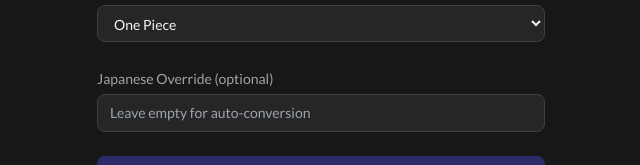
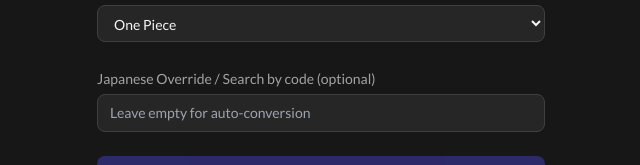
Before and after one commit to davidsugi/price-checker, a React (Vite) app: page / in a window 1280 px wide. Shown: the part 217-382 px from the top of the page, without its empty margins (319-959 px from the left). Built offline with nearby package versions, Linux system fonts and the light colour scheme.

Commit message:
minor: field name

```diff
--- a/src/App.tsx
+++ b/src/App.tsx
@@ -308,7 +308,7 @@
             htmlFor="japaneseOverride"
             className="text-sm text-neutral-400"
           >
-            Japanese Override (optional)
+            Japanese Override / Search by code (optional)
           </label>
           <input
             id="japaneseOverride"
```
